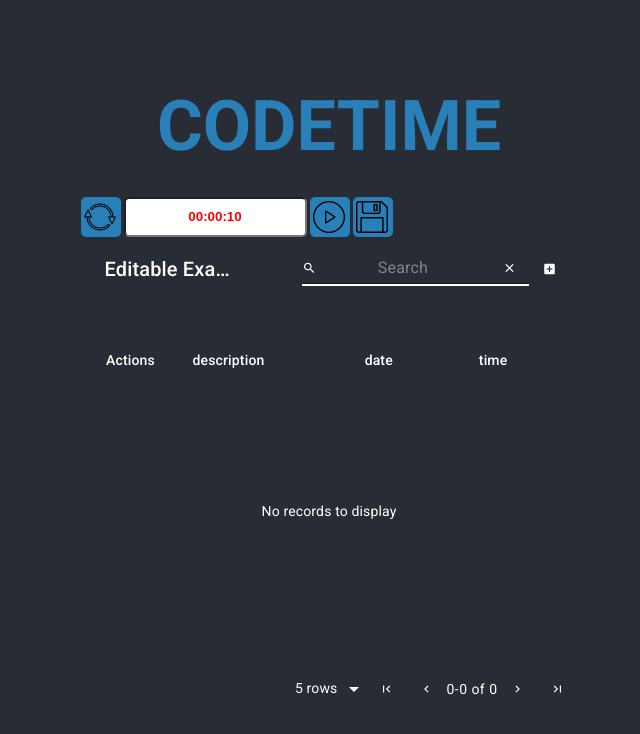
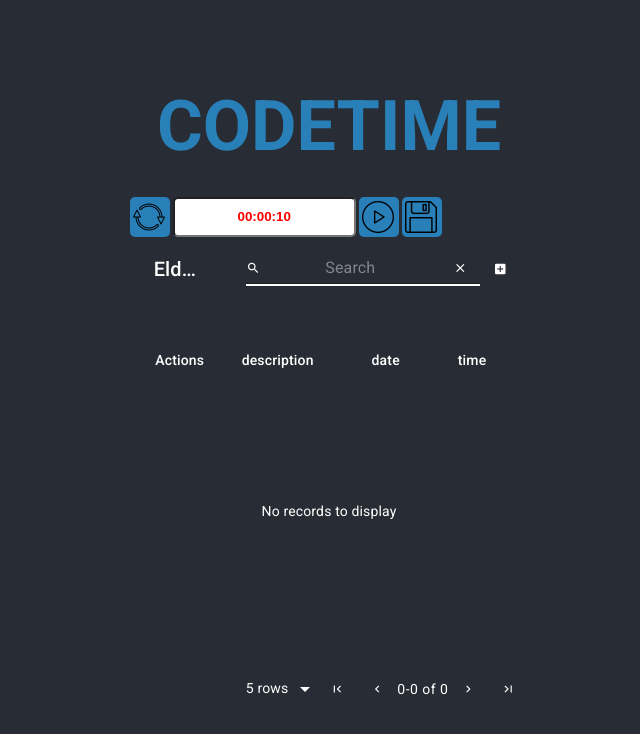
Before and after one commit to elderoliver/codetime, a React (Create React App) app: page / in a window 1280 px wide. Shown: the top 734 px of the page, without its empty margins (311-951 px from the left). Built offline with nearby package versions, Linux system fonts and the light colour scheme.

Commit message:
Start to struture project

```diff
--- /dev/null
+++ b/src/Components/TableHistory/index.js
@@ -0,0 +1,63 @@
+import React,{ useState }  from 'react';
+import MaterialTable from 'material-table';
+
+export default function TableHistory(props) {
+
+    const { newData } = props;
+
+    const [dataTable, setDataTable] = React.useState({
+        columns: [
+          { title: 'description', field: 'description' },
+          { title: 'date', field: 'date' },
+          { title: 'time', field: 'time' },
+        ],
+        data: [],
+    });
+
+    return (
+
+        <MaterialTable
+                    title={ props.name }
+                    columns={dataTable.columns}
+                    data={dataTable.data}
+                    editable={{
+                        onRowAdd: (newData) =>
+                        new Promise((resolve) => {
+                            setTimeout(() => {
+                            resolve();
+                            setDataTable((prevState) => {
+                                const data = [...prevState.data];
+                                data.push(newData);
+                                return { ...prevState, data };
+                            });
+                            }, 600);
+                        }),
+                        onRowUpdate: (newData, oldData) =>
+                        new Promise((resolve) => {
+                            setTimeout(() => {
+                            resolve();
+                            if (oldData) {
+                                setDataTable((prevState) => {
+                                const data = [...prevState.data];
+                                data[data.indexOf(oldData)] = newData;
+                                return { ...prevState, data };
+                                });
+                            }
+                            }, 600);
+                        }),
+                        onRowDelete: (oldData) =>
+                        new Promise((resolve) => {
+                            setTimeout(() => {
+                            resolve();
+                            setDataTable((prevState) => {
+                                const data = [...prevState.data];
+                                data.splice(data.indexOf(oldData), 1);
+                                return { ...prevState, data };
+                            });
+                            }, 600);
+                        }),
+                    }}
+        />
+
+    );
+}
--- /dev/null
+++ b/src/Utils/difOfTime.js
@@ -0,0 +1,23 @@
+export default function difOfTime(date1,date2){
+
+    const dt1 = new Date("January 31 1980 "+date1);
+    const dt2 = new Date("January 31 1980 "+date2);
+
+    let diffTime = Math.abs(dt1 - dt2);
+
+    let diffHours = Math.floor(  diffTime / (1000 * 60 * 60) );
+    diffHours = ("0" + (diffHours)).slice(-2);
+
+    diffTime = diffTime - ( diffHours * 1000 * 60 * 60);
+
+    let diffMinutes = Math.floor(diffTime / (1000 * 60));
+    diffMinutes = ("0" + (diffMinutes)).slice(-2);
+
+    diffTime = diffTime - ( diffMinutes * 1000 * 60 );
+
+    let diffSeconds = Math.floor(diffTime / (1000));
+    diffSeconds = ("0" + (diffSeconds)).slice(-2);
+
+    return diffHours+':'+diffMinutes+':'+diffSeconds;
+
+}
--- /dev/null
+++ b/src/Utils/sysdate.js
@@ -0,0 +1,9 @@
+export default function sysdate(){
+
+    const now = new Date;
+    const day = ("0" + (now.getDay() + 1)).slice(-2);
+    const month = ("0" + (now.getMonth() + 1)).slice(-2);
+
+    return day+'/'+month+'/'+now.getFullYear()+' '+now.getHours()+':'+now.getMinutes();
+
+}
--- a/src/pages/main/index.js
+++ b/src/pages/main/index.js
@@ -1,5 +1,8 @@
 import React,{ useState,useEffect } from 'react';
-import MaterialTable from 'material-table';
+
+import TableHistory from '../../Components/TableHistory';
+import difOfTime from '../../Utils/difOfTime.js';
+import sysdate from '../../Utils/sysdate.js';
 import './main.css';
 
 export default function Main(){
@@ -44,8 +47,6 @@ export default function Main(){
                     time: '20 min'
                 };
 
-                //setDataTable([...dataTable.data,newRow]);
-
                 setDataTable((prevState) => {
                     const data = [...prevState.data];
                     data.push(newData);
@@ -82,20 +83,13 @@ export default function Main(){
 
     function save(){
 
-        const now = new Date;
-
         const newData = {
             description: '',
             date: '',
             time: ''
         };
 
-        const day = ("0" + (now.getDay() + 1)).slice(-2);
-        const month = ("0" + (now.getMonth() + 1)).slice(-2);
-
-        newData.date = day+'/'+month+'/'+now.getFullYear()+' '+now.getHours()+':'+now.getMinutes();
-
-        console.log('saveStartTime: '+saveStartTime,'time: '+time)
+        newData.date = sysdate();
         newData.time = difOfTime(saveStartTime,time);
 
         setDataTable((prevState) => {
@@ -112,31 +106,6 @@ export default function Main(){
     function valueOfInput(e){
         console.log('Value of my input: ', e);
         setSaveStartTime(e);
-    }
-
-
-    function difOfTime(date1,date2){
-
-        const dt1 = new Date("January 31 1980 "+date1);
-        const dt2 = new Date("January 31 1980 "+date2);
-
-        let diffTime = Math.abs(dt1 - dt2);
-
-        let diffHours = Math.floor(  diffTime / (1000 * 60 * 60) );
-        diffHours = ("0" + (diffHours)).slice(-2);
-
-        diffTime = diffTime - ( diffHours * 1000 * 60 * 60);
-
-        let diffMinutes = Math.floor(diffTime / (1000 * 60));
-        diffMinutes = ("0" + (diffMinutes)).slice(-2);
-
-        diffTime = diffTime - ( diffMinutes * 1000 * 60 );
-
-        let diffSeconds = Math.floor(diffTime / (1000));
-        diffSeconds = ("0" + (diffSeconds)).slice(-2);
-
-        return diffHours+':'+diffMinutes+':'+diffSeconds;
-
     }
 
     return (
@@ -158,70 +127,8 @@ export default function Main(){
 
                 <button onClick={save} className="save">SAVE</button>
 
-                {/* <table>
-
-                    <tr>
-                        <th>Description</th>
-                        <th>Date</th>
-                        <th>Time</th>
-                    </tr>
-
-                    {
-                        dataTable.map( (dt) => (
-
-                        <tr>
-                            <td>{ dt.description }</td>
-                            <td>{ dt.date }</td>
-                            <td>{ dt.time }</td>
-                            <td>Excluir</td>
-                        </tr>
-
-                        )
-                    )}
-
-                </table> */}
-
-                <MaterialTable
-                    title="Editable Example"
-                    columns={dataTable.columns}
-                    data={dataTable.data}
-                    editable={{
-                        onRowAdd: (newData) =>
-                        new Promise((resolve) => {
-                            setTimeout(() => {
-                            resolve();
-                            setDataTable((prevState) => {
-                                const data = [...prevState.data];
-                                data.push(newData);
-                                return { ...prevState, data };
-                            });
-                            }, 600);
-                        }),
-                        onRowUpdate: (newData, oldData) =>
-                        new Promise((resolve) => {
-                            setTimeout(() => {
-                            resolve();
-                            if (oldData) {
-                                setDataTable((prevState) => {
-                                const data = [...prevState.data];
-                                data[data.indexOf(oldData)] = newData;
-                                return { ...prevState, data };
-                                });
-                            }
-                            }, 600);
-                        }),
-                        onRowDelete: (oldData) =>
-                        new Promise((resolve) => {
-                            setTimeout(() => {
-                            resolve();
-                            setDataTable((prevState) => {
-                                const data = [...prevState.data];
-                                data.splice(data.indexOf(oldData), 1);
-                                return { ...prevState, data };
-                            });
-                            }, 600);
-                        }),
-                    }}
+                <TableHistory
+                    name='Elder'
                 />
 
             </div>
```
